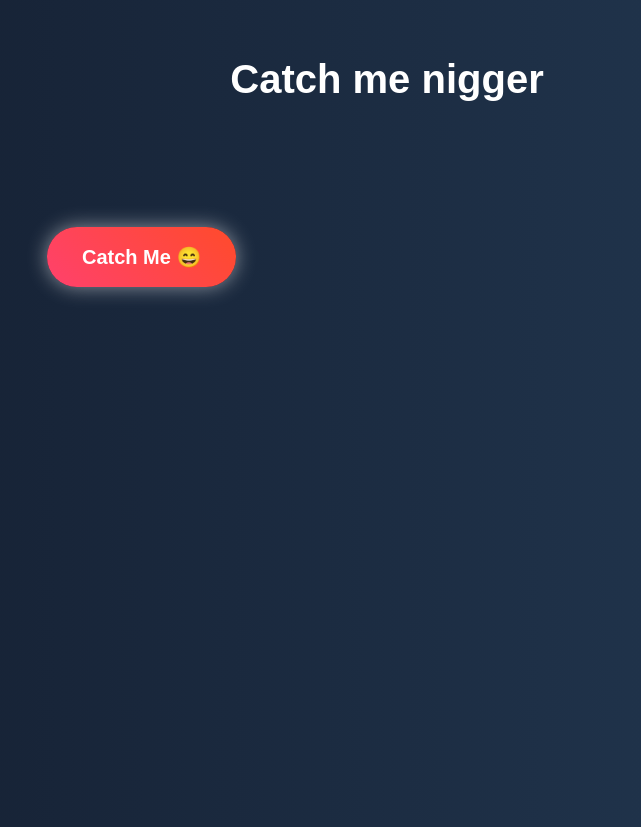
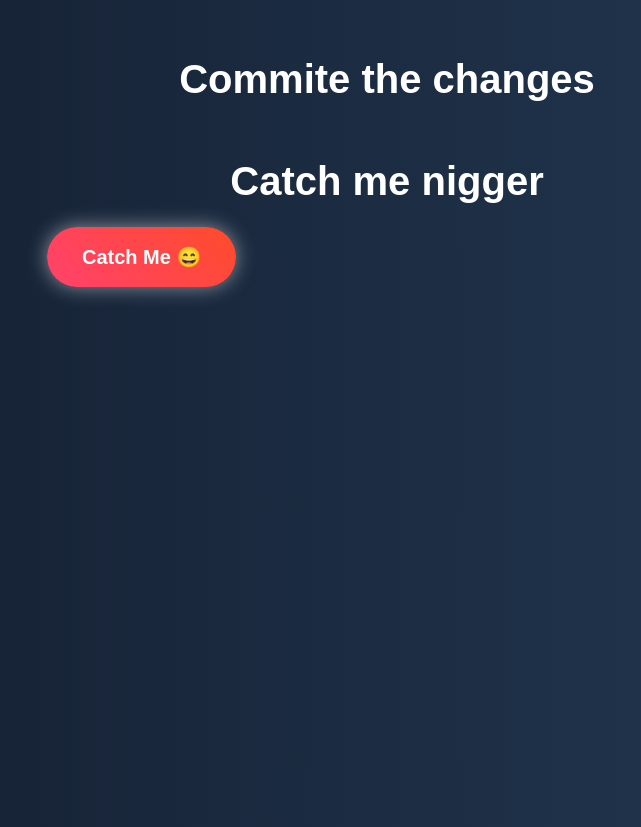
Before and after one commit to OmSheawle166/Trolling, a plain HTML site: page index.html in a window 1280 px wide. Shown: the whole page, without its empty margins (253-894 px from the left). Drawn offline with Linux system fonts and the light colour scheme.

Commit message:
Update index.html

```diff
--- a/index.html
+++ b/index.html
@@ -1,6 +1,6 @@
 <!DOCTYPE html>
 <html>
-
+<h1>Commite the changes<h1?
 <head>
     <title>Fancy Moving Button</title>
 
```
